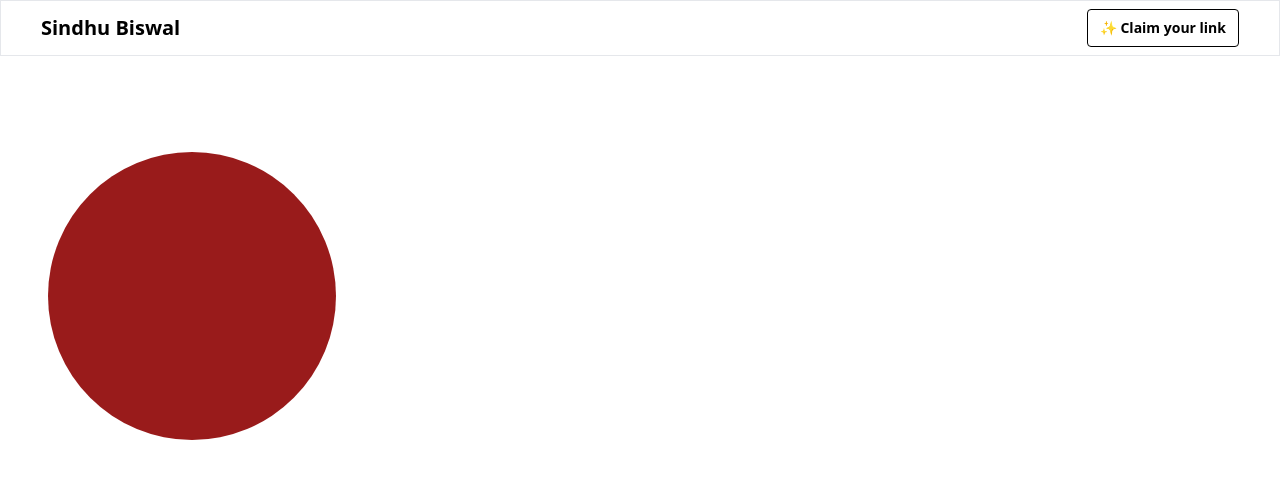
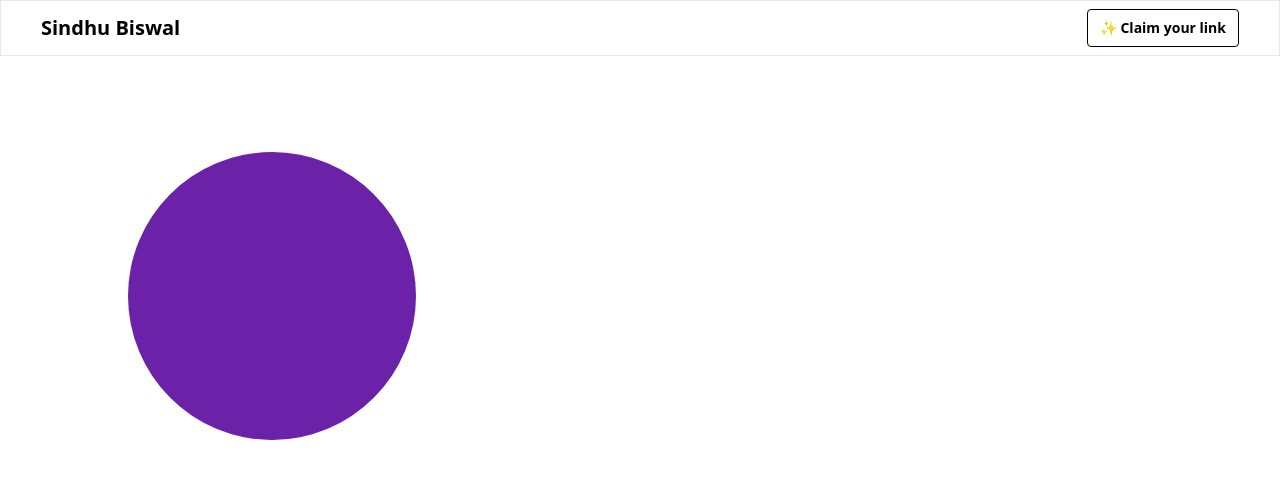
Before and after one commit to 0xRajvardhan/Topmate-clone, a React (Vite) app: page / in a window 1280 px wide. Shown: the top 478 px of the page. Built offline with nearby package versions, Linux system fonts and the light colour scheme.

Commit message:
ml-20 added

```diff
--- a/src/components/hero.jsx
+++ b/src/components/hero.jsx
@@ -4,7 +4,7 @@ export const HeroSection = () => {
   return (
     <>
       <div className="container px-12 mx-auto flex justify-between items-center h-[30rem] ">
-        <div className="w-72 h-72 bg-red-800 rounded-full"></div>
+        <div className="w-72 h-72 ml-20 bg-purple-800 rounded-full"></div>
       </div>
     </>
   );
```
